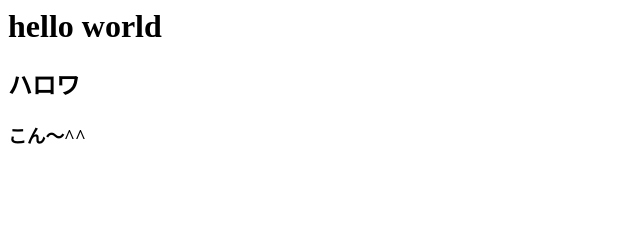
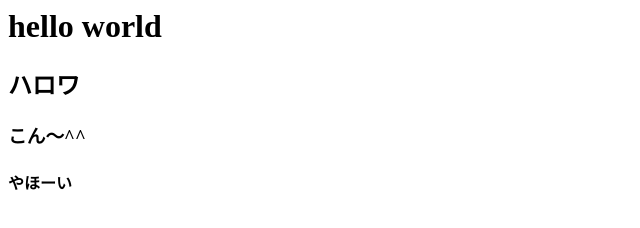
Before and after one commit to Terra0723/Terra0723.github.io, a plain HTML site: page index.html in a window 1280 px wide. Shown: the full height of the page, 0-640 px from the left. Drawn offline with Linux system fonts and the light colour scheme.

Commit message:
メスガキ構文追加しといた

```diff
--- a/index.html
+++ b/index.html
@@ -1,3 +1,4 @@
 <h1>hello world</h1>
 <h2>ハロワ</h2>
 <h3>こん～^^</h3>
+<H4>やほーい<H4>
```
